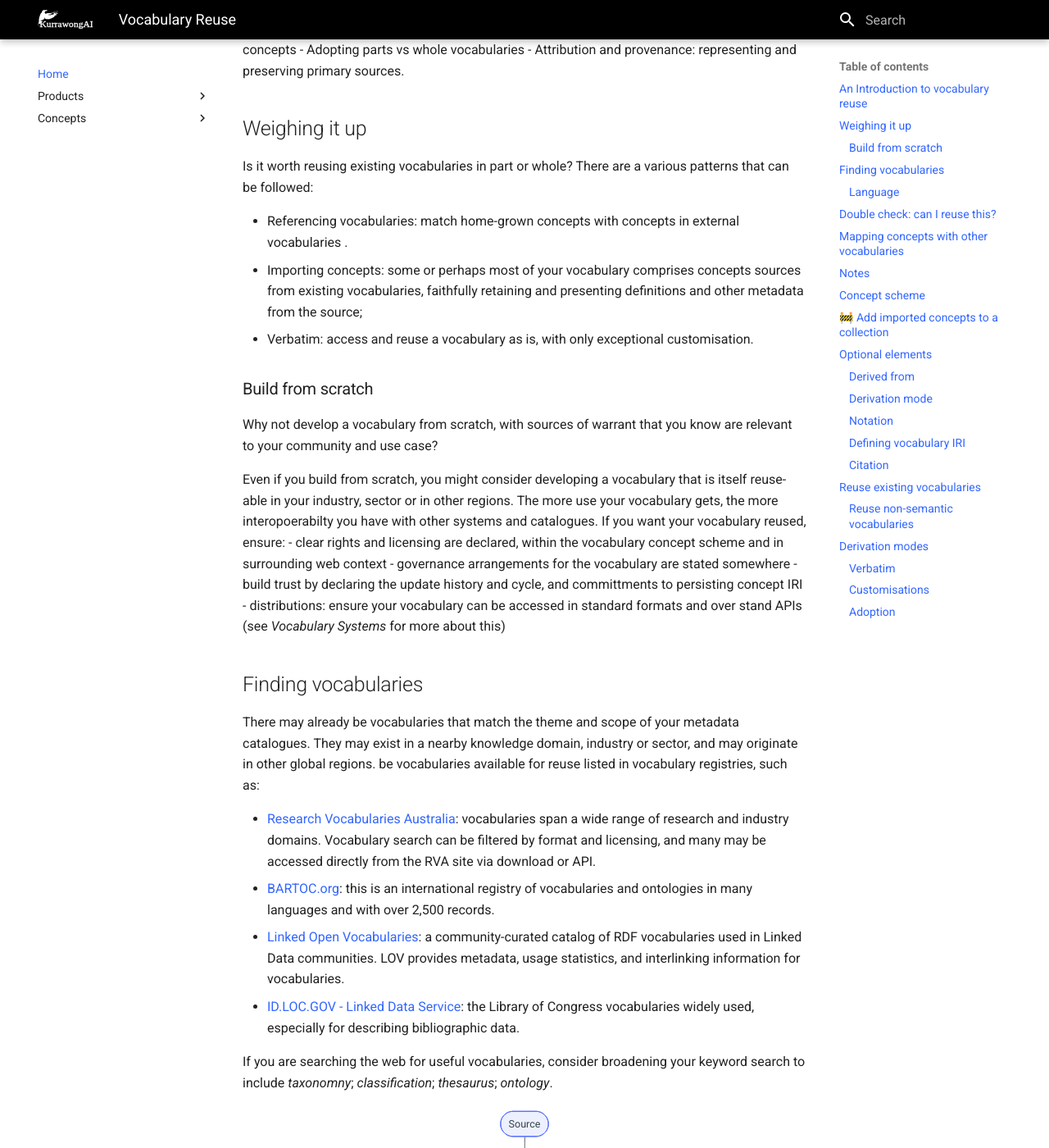
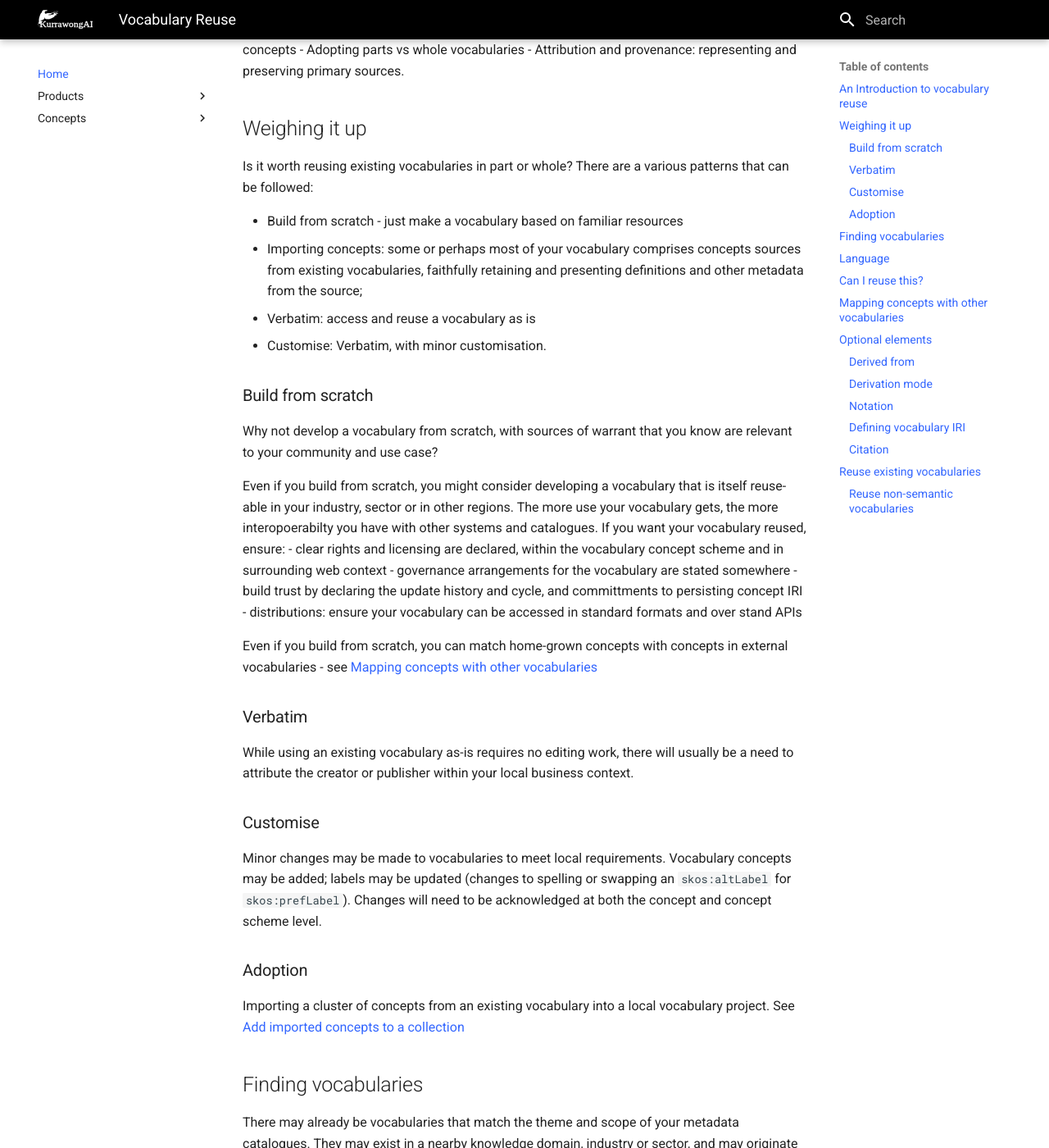
Before and after one commit to Kurrawong/docs, an MkDocs documentation site: the page built from docs/concepts/vocabs/vocab-reuse.md, in a window 1280 px wide and 1400 px high, scrolled down 922 px. Shown: the whole window at 82% size. Built offline with MkDocs 1.6.1 and Material for MkDocs 9.7.7, drawn with Linux system fonts in a browser that asks for light colours; some of the changed text lies outside the part shown.

Commit message:
Update vocab-reuse.md

````diff
--- a/docs/concepts/vocabs/vocab-reuse.md
+++ b/docs/concepts/vocabs/vocab-reuse.md
@@ -40,10 +40,10 @@
 
 Is it worth reusing existing vocabularies in part or whole? There are a various patterns that can be followed:
 
-- Referencing vocabularies: match home-grown concepts with concepts in external vocabularies .
+- Build from scratch - just make a vocabulary based on familiar resources
 - Importing concepts: some or perhaps most of your vocabulary comprises concepts sources from existing vocabularies, faithfully retaining and presenting definitions and other metadata from the source;
-- Verbatim: access and reuse a vocabulary as is, with only exceptional customisation.
-
+- Verbatim: access and reuse a vocabulary as is
+- Customise: Verbatim, with minor customisation.
 
 
 ### Build from scratch
@@ -52,11 +52,20 @@
 Even if you build from scratch, you might consider developing a vocabulary that is itself reuse-able in your industry, sector or in other regions. The more use your vocabulary gets, the more interopoerabilty you have with other systems and catalogues. If you want your vocabulary reused, ensure:
 - clear rights and licensing are declared, within the vocabulary concept scheme and in surrounding web context
 - governance arrangements for the vocabulary are stated somewhere - build trust by declaring the update history and cycle, and committments to persisting concept IRI
-- distributions: ensure your vocabulary can be accessed in standard formats and over stand APIs (see *Vocabulary Systems* for more about this)
+- distributions: ensure your vocabulary can be accessed in standard formats and over stand APIs
 
+Even if you build from scratch, you can match home-grown concepts with concepts in external vocabularies - see [Mapping concepts with other vocabularies](#mapping-concepts-with-other-vocabularies)
 
+### Verbatim
 
+While using an existing vocabulary as-is requires no editing work, there will usually be a need to attribute the creator or publisher within your local business context.
 
+### Customise
+
+Minor changes may be made to vocabularies to meet local requirements. Vocabulary concepts may be added; labels may be updated (changes to spelling or swapping an `skos:altLabel` for `skos:prefLabel`). Changes will need to be acknowledged at both the concept and concept scheme level.
+
+### Adoption
+Importing a cluster of concepts from an existing vocabulary into a local vocabulary project. See [Add imported concepts to a collection](#add-imported-concepts-to-a-collection)
 
 ## Finding vocabularies
 
@@ -85,9 +94,9 @@
     Query -->|Find all medical vocabularies used in the Asia-Pacific region.| SubjectHeadings
 ```
 
-### Language
+## Language
 
-It is perhaps unnecessary to mention that a vocabulary fit for reuse needs to be comprehensible in the language of expected users. A skos:conceptScheme will typically list the language codes used for skos:concept labels, and in many cases there will be more than one - multilingual vocabularies are fairly common. If an existing vocabulary includes language labels that are not needed in a local context, they can be ignored (a local system is configured to only process labels with a given language tag). However, if parts of a vocabularyu are to be adopted (see Adoption), it might be worth considering whether managing a partially-multilingual vocabulary is an unwanted or unnecessary complication in your context.
+It is perhaps unnecessary to mention that a vocabulary fit for reuse needs to be comprehensible in the language of expected users. A skos:`ConceptScheme` will typically list the language codes used for `skos:Concept` labels, and in many cases there will be more than one - multilingual vocabularies are fairly common. If an existing vocabulary includes language labels that are not needed in a local context, they can be ignored (a local system is configured to only process labels with a given language tag). However, if parts of a vocabulary are to be adopted [see Adoption](#adoption), it might be worth considering whether managing a partially-multilingual vocabulary is an unwanted or unnecessary complication in your context.
 
 Even within a natural language, there may be regional differences.
 
@@ -106,7 +115,7 @@
 
 ```
 
-## Double check: can I reuse this?
+## Can I reuse this?
 
 Check an existing vocabulary for rights and licensing statements. Information about terms and conditions should be stated within the `skos:conceptScheme`, but might be stated outside the vocabulary data in a non-semantic resource (such as a vocabulary landing page). Some properties to check for include:
 - `sdo:license` / `dcterms:license`
@@ -130,29 +139,7 @@
 ... where _Child support_ is a concept in both [Public Policy Taxonomy](https://linked.data.gov.au/def/policy/0acd51d0-a4a3-48eb-b6f4-aa086f966057) and [FAST](http://id.worldcat.org/fast/854679).
 
 
-## Notes
-
-Note fields are available for each concept. A _definition_, such as found in a glossary, is required by VocPub ([AGLDWG, n.d.](#references-and-further-reading)). A definition is not intended to be an exhaustive treatment of a concept, but rather explains the scope and usage of the concept.
-
-A `skos:historyNote` is a useful property for vocabulary managers to track decisions that have been made about a concept (label changes, new broader relationships). It can also be used to make a statement about the origin of a concept.
-
-💡 When writing notes, use plain text only and limit paragraph breaks where possible.
-
-
-## Concept scheme
-
-A Concept scheme is some metadata about the vocabulary as a whole - the vocabulary title (`skos:prefLabel`), a definition (`skos:definition`), and a unique identifier are minimum requirements. All vocabularies must have a Concept scheme, and the Concept scheme should include:
-
-- an Identifier - create an IRI following the same pattern as the IRIs for concepts. For the suffix, instead of a concept ID, add a Concept scheme ID. This may be the name of the Concept scheme (the vocabulary), e.g.: - ``https://linked.data.gov.au/def/road-types``
-  ... _where Road types_ is the name of the concept scheme.
-
-- a [Preferred label](http://www.w3.org/2004/02/skos/core#prefLabel) - the same property that is used for a Concept. Use a Preferred label for the name or title of the vocabulary (this may also be used for the Concept scheme ID)
-- a [Definition](http://www.w3.org/2004/02/skos/core#definition) - a definition of the Concept scheme. Use plain text only but paragraphs may be separated by newlines. Also used for Concepts
-- a [Created](http://purl.org/dc/terms/created) date. When the Concept scheme was first created. This might be automatically created by a vocabulary editor
-- a [History](http://www.w3.org/2004/02/skos/core#historyNote) note - a note on the origin or history of a vocabulary - such as how or from what it was generated.
-
-
-## 🚧 Add imported concepts to a collection
+🚧 ## Add imported concepts to a collection
 
 When a vocabulary imports 6
 
@@ -208,21 +195,6 @@
 - Unidentified: a vocabulary with labels but no identifiers - new IRIs will need to be constructed in this case.
 
 💡 When constructing IRIs for an existing vocabulary, base the IRI suffix on any existing identifiers or tokens that may be present in the vocabulary.
-
-## Derivation modes
-
-Consider the extent and type of derivation, there will be different requirements and implications for using existing vocabularies
-
-### Verbatim
-
-While using an existing vocabulary as-is requires no editing work, there will usually be a need to attribute the creator or publisher within your local business context.
-
-### Customisations
-
-Minor changes may be made to vocabularies to meet local requirements. Vocabulary concepts may be added; labels may be updated (changes to spelling or swapping an `skos:altLabel` for `skos:prefLabel`). Changes will need to be acknowledged at both the concept and concept scheme level.
-
-### Adoption
-Importing a cluster of concepts from an existing vocabulary into a local vocabulary project. The [provenance](#provenance-of-existing-vocabularies) of adopted concepts must be stated.
 
 🚧 ### Import a concpt
 
````
